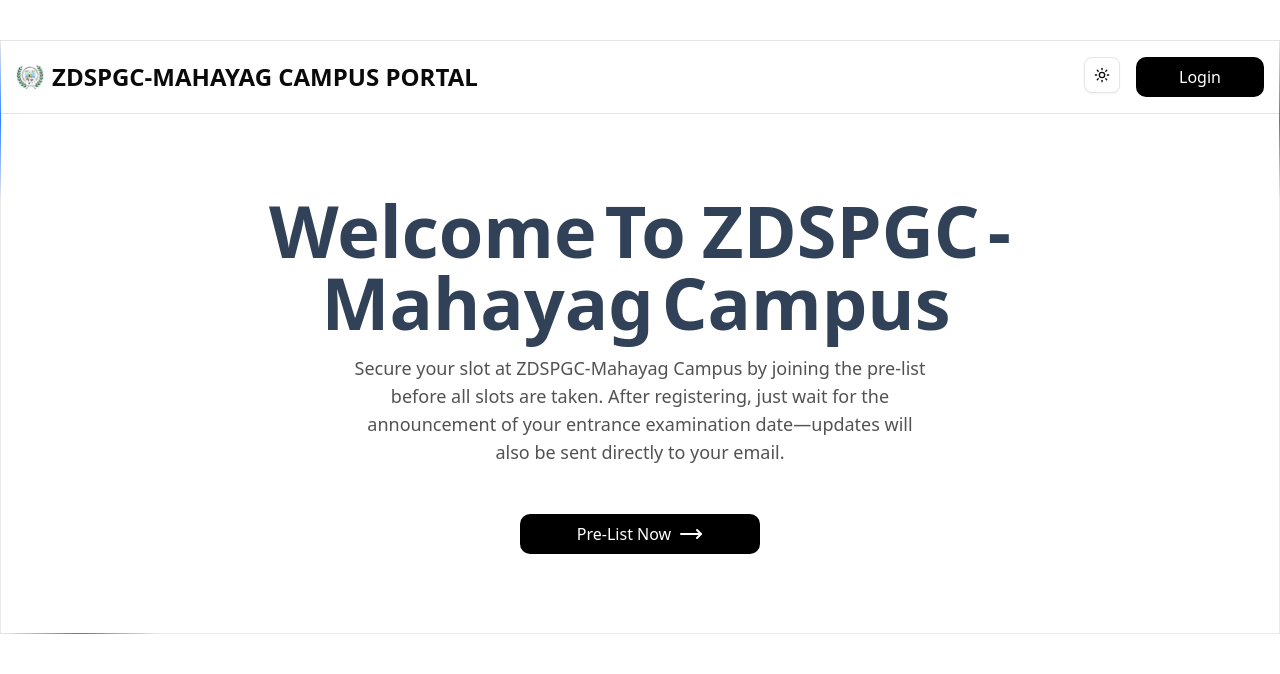
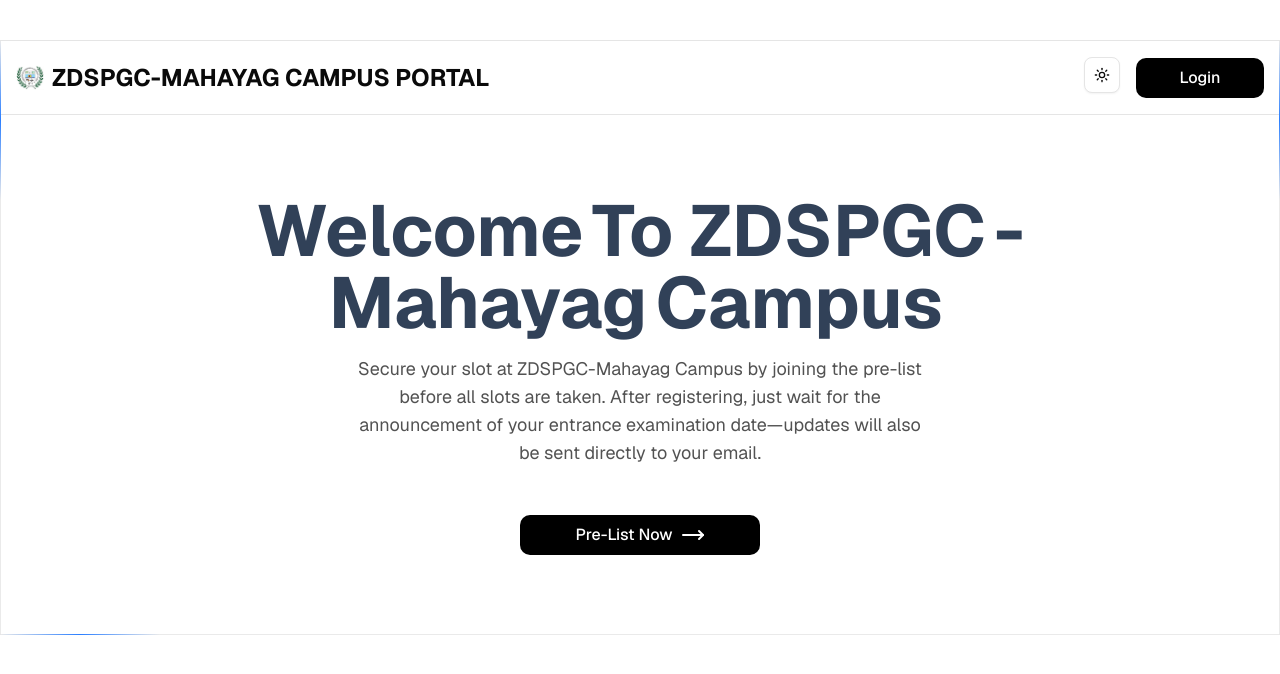
Before and after one commit to Miracle5222/enrollment_deploy, a Next.js app: page / in a window 1280 px wide. Shown: the top 674 px of the page. Built offline with nearby package versions, Linux system fonts and the light colour scheme.

Commit message:
package edited

```diff
--- a/app/layout.tsx
+++ b/app/layout.tsx
@@ -24,7 +24,7 @@ export default function RootLayout({
   children: React.ReactNode;
 }>) {
   return (
-    <html lang="en" suppressHydrationWarning>
+    <html lang="en" suppressHydrationWarning className={`${geistSans.variable} ${geistMono.variable}`}>
       <head />
       <body>
         <ThemeProvider
```
